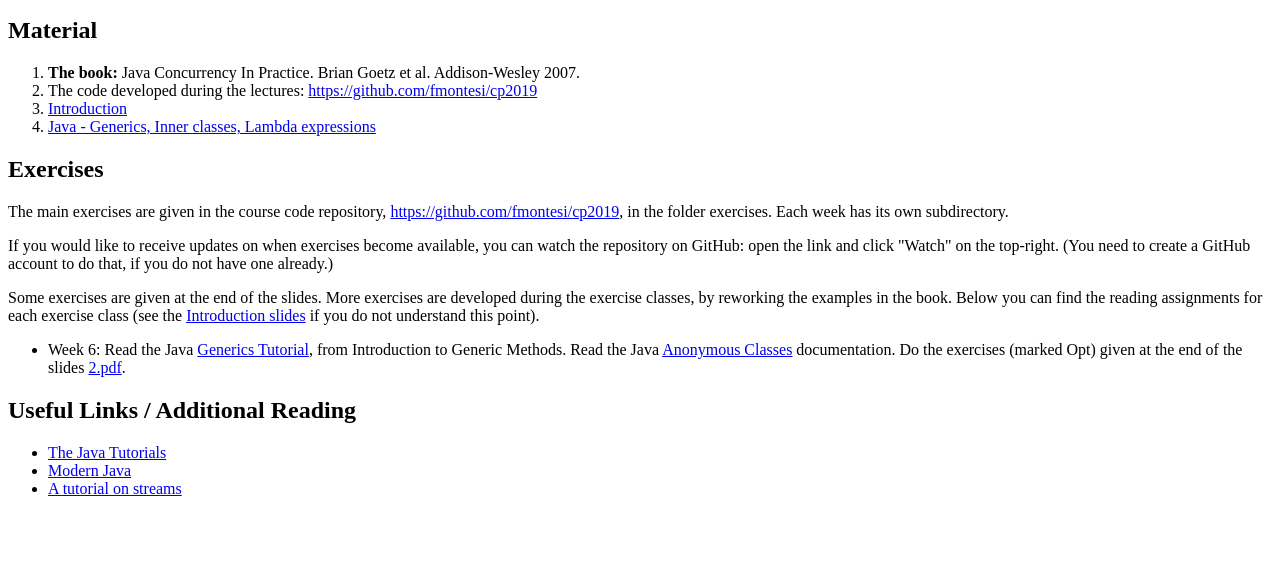
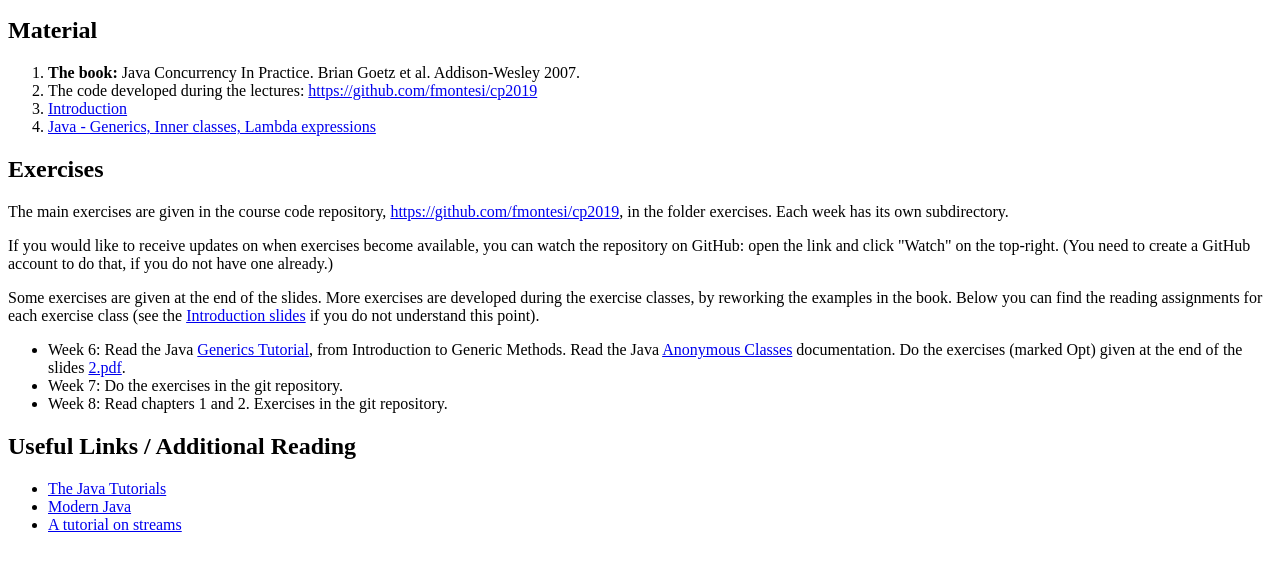
Before and after one commit to fmontesi/website, a plain HTML site: page web/teaching/cp-2019/index.html in a window 1280 px wide. Shown: the part 87-658 px from the top of the page. Drawn offline with Linux system fonts and the light colour scheme.

Commit message:
Exercises

```diff
--- a/web/teaching/cp-2019/index.html
+++ b/web/teaching/cp-2019/index.html
@@ -59,6 +59,8 @@ Below you can find the reading assignments for each exercise class (see the <a h
 		<!-- Read the Java <a href="https://docs.oracle.com/javase/tutorial/java/javaOO/lambdaexpressions.html">Lambda Expressions</a> documentation, including <a href="https://docs.oracle.com/javase/tutorial/java/javaOO/methodreferences.html">Method References</a>. -->
 		Do the exercises (marked Opt) given at the end of the slides <a href="files/2.pdf">2.pdf</a>.
 	</li>
+	<li>Week 7: Do the exercises in the git repository.</li>
+	<li>Week 8: Read chapters 1 and 2. Exercises in the git repository.</li>
   <!-- <li>Week 8:
     Read chapters 2, 3, and 4.
   </li>
```
